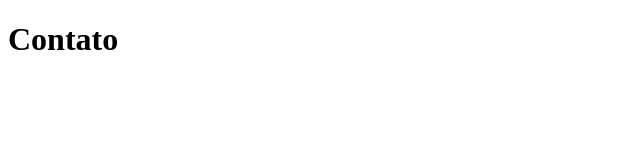
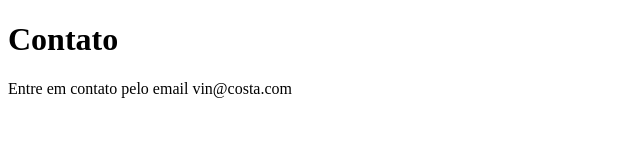
Before and after one commit to devlooperBR/sistema-de-cadastro-curso, a plain HTML site: page contato.html in a window 1280 px wide. Shown: the whole page, without its empty margins (0-640 px from the left). Drawn offline with Linux system fonts and the light colour scheme.

Commit message:
Adicionando email de contato

```diff
--- a/contato.html
+++ b/contato.html
@@ -8,5 +8,6 @@
 </head>
 <body>
     <h1>Contato</h1>
+    <p>Entre em contato pelo email vin@costa.com</p>
 </body>
 </html>
```
